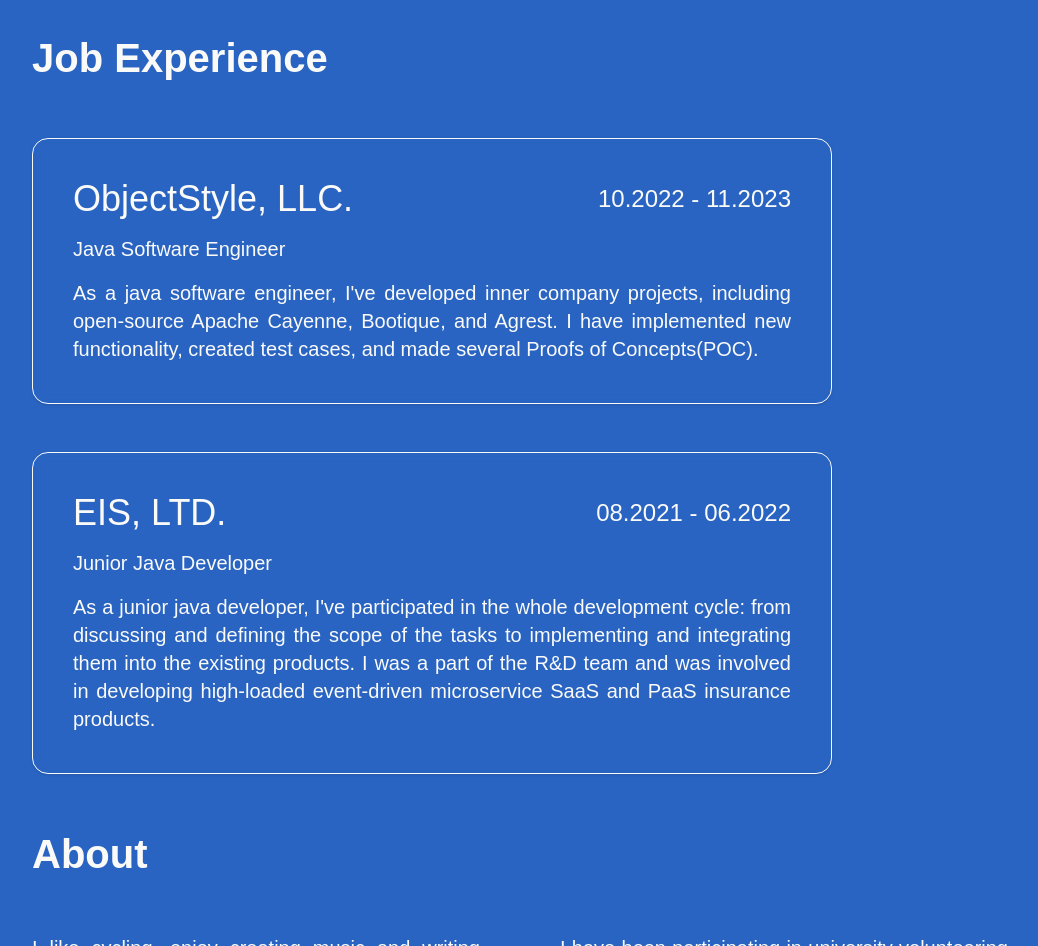
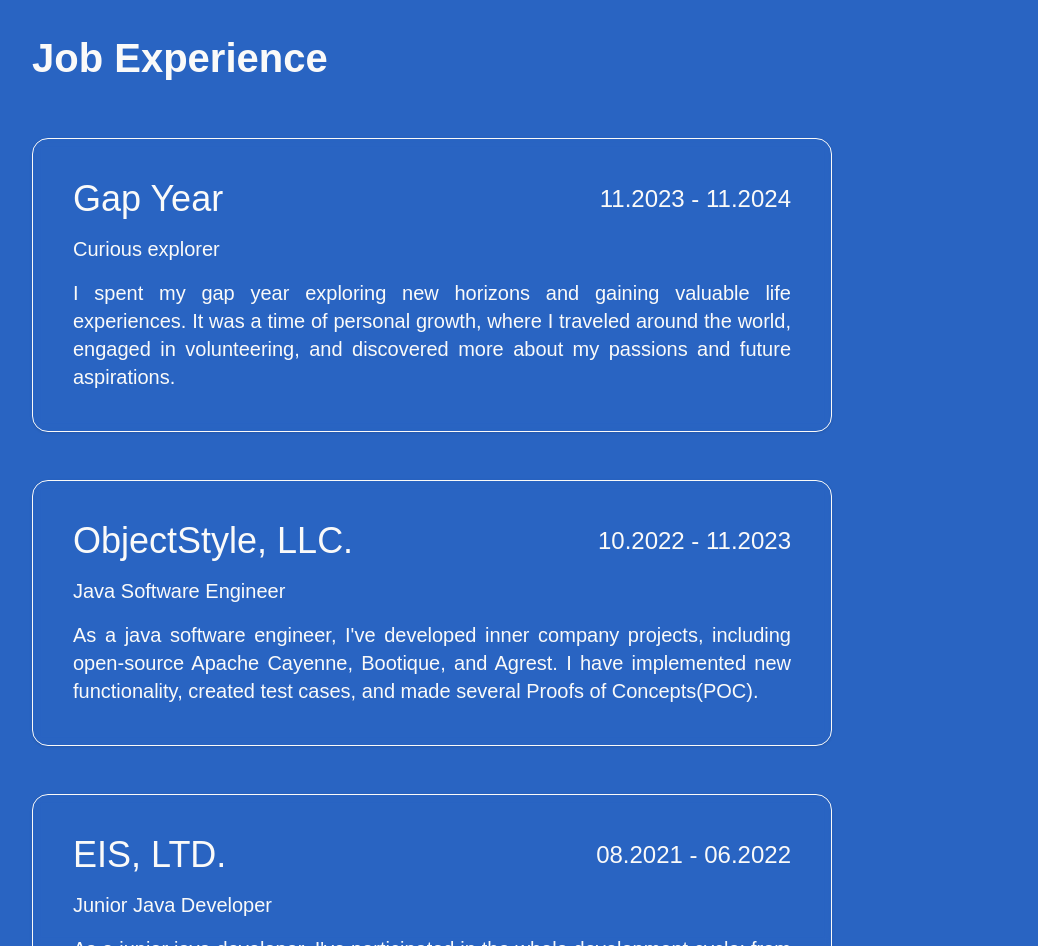
Before and after one commit to aperaverzeu/aperaverzeu.github.io, a React (Vite) app: page / in a window 1280 px wide. Shown: the part 760-1706 px from the top of the page, without its empty margins (108-1146 px from the left). Built offline with nearby package versions, Linux system fonts and the light colour scheme.

Commit message:
Add gap year section

```diff
--- a/src/components/Job.tsx
+++ b/src/components/Job.tsx
@@ -3,6 +3,18 @@
         <div className="flex flex-col">
             <p className="heading">Job Experience</p>
             <div className="flex flex-col space-y-4 lg:space-y-12">
+                <div className="job">
+                    <div className="flex flex-row justify-between">
+                        <p className="self-center text-xl lg:text-4xl font-medium">Gap Year</p>
+                        <p className="self-center lg:text-2xl">11.2023 - 11.2024</p>
+                    </div>
+                    <p>Curious explorer</p>
+                    <p className="text-justify">
+                        I spent my gap year exploring new horizons and gaining valuable life experiences.
+                        It was a time of personal growth, where I traveled around the world,
+                        engaged in volunteering, and discovered more about my passions and future aspirations.
+                    </p>
+                </div>
                 <div className="job">
                     <div className="flex flex-row justify-between">
                         <p className="self-center text-xl lg:text-4xl font-medium">ObjectStyle, LLC.</p>
```
